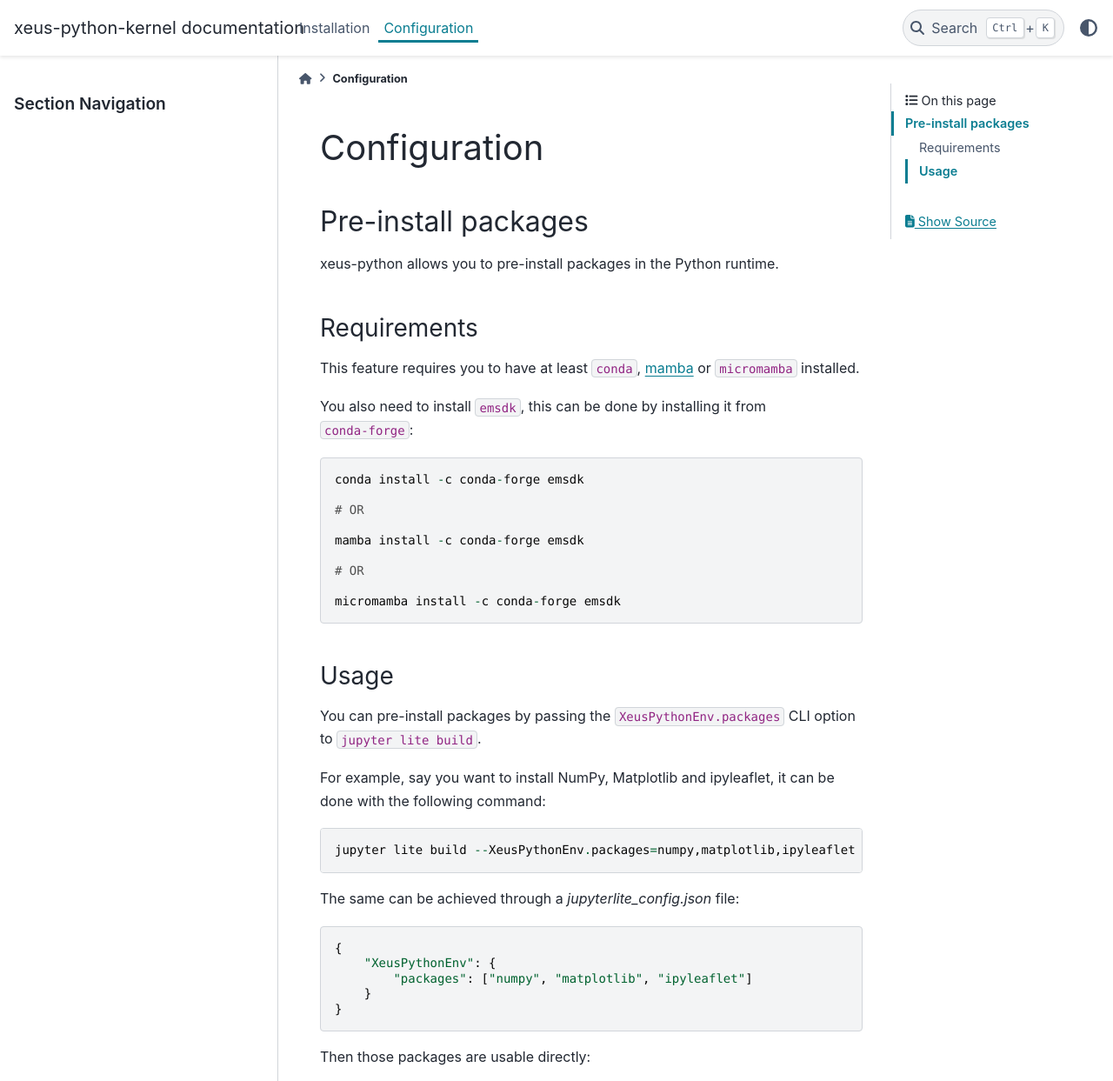
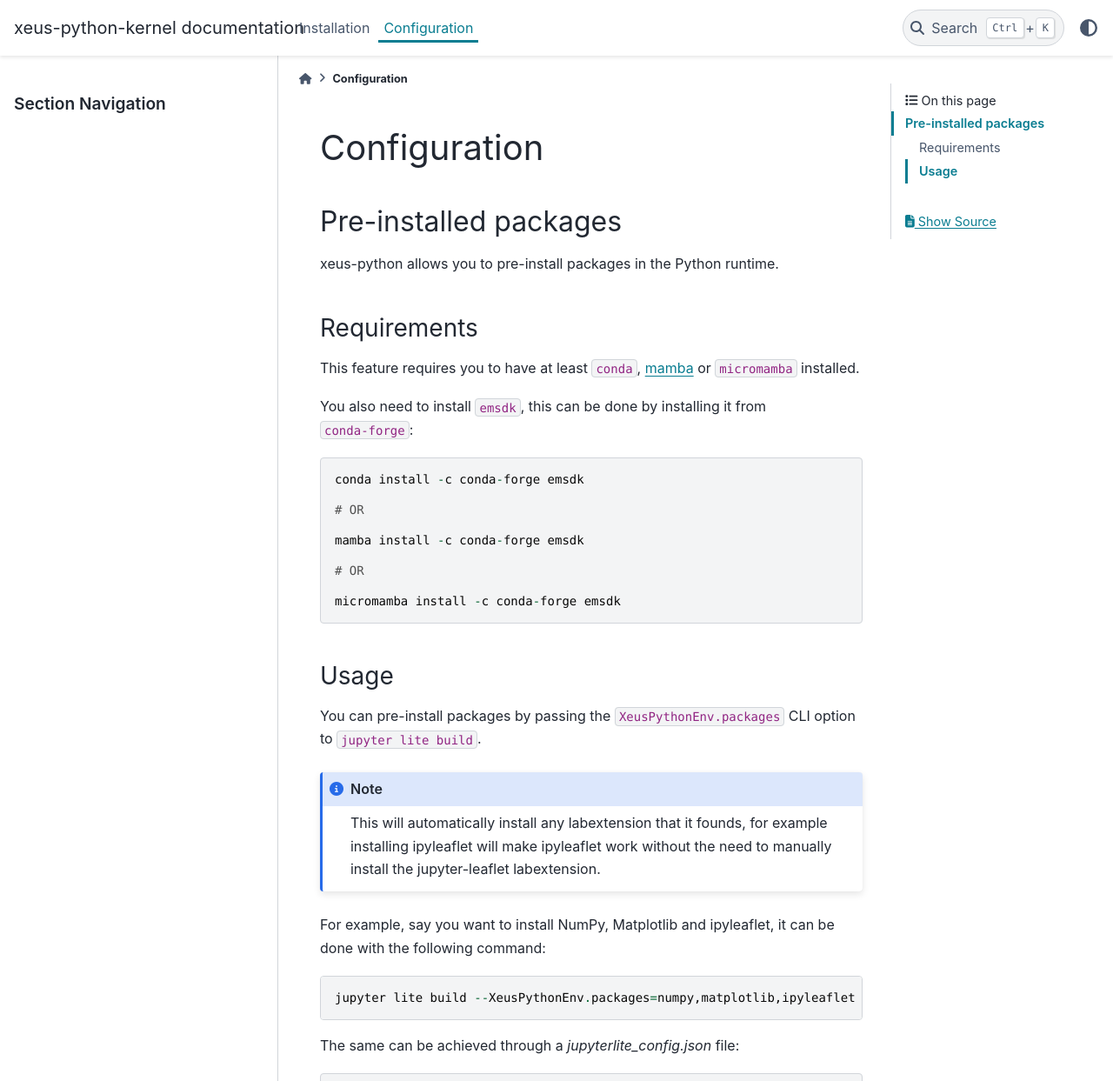
Before and after one commit to jupyterlite/xeus-python-kernel, a Sphinx documentation site: the page built from docs/configuration.rst, in a window 1280 px wide and 1400 px high, cut to the strip 0-1243 px from the top of the window. Shown: the whole strip at 87% size. Built offline with Sphinx 7.4.7 and the PyData theme 0.15.4, drawn with Linux system fonts in a browser that asks for light colours.

Commit message:
Iterate on the docs

```diff
--- a/docs/configuration.rst
+++ b/docs/configuration.rst
@@ -1,8 +1,10 @@
+.. _configuration:
+
 Configuration
 =============
 
-Pre-install packages
---------------------
+Pre-installed packages
+----------------------
 
 xeus-python allows you to pre-install packages in the Python runtime.
 
@@ -29,6 +31,9 @@
 ~~~~~
 
 You can pre-install packages by passing the ``XeusPythonEnv.packages`` CLI option to ``jupyter lite build``.
+
+.. note::
+    This will automatically install any labextension that it founds, for example installing ipyleaflet will make ipyleaflet work without the need to manually install the jupyter-leaflet labextension.
 
 For example, say you want to install NumPy, Matplotlib and ipyleaflet, it can be done with the following command:
 
--- a/docs/installation.rst
+++ b/docs/installation.rst
@@ -1,3 +1,5 @@
+.. _installation:
+
 Installation
 ============
 
```
Also changed, not shown: docs/index.rst (+9 -0 lines).
